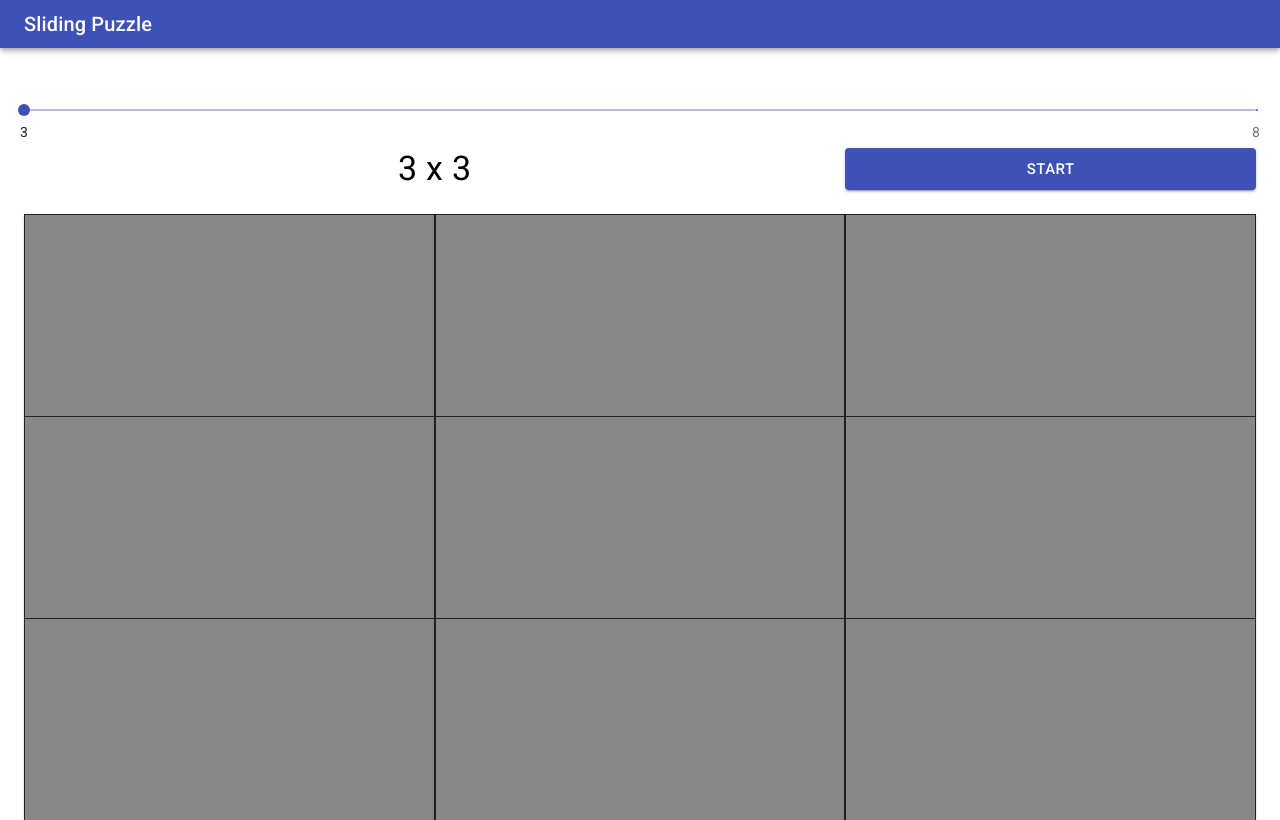
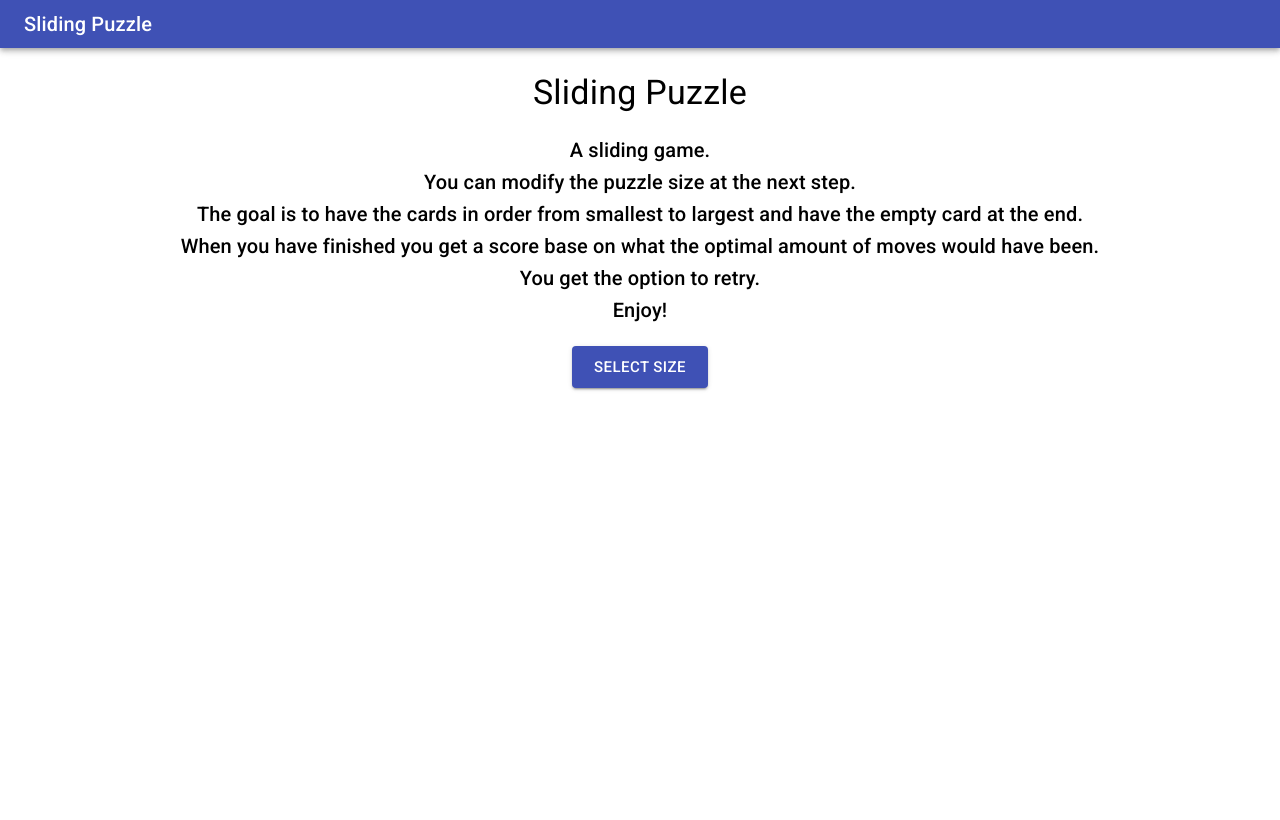
Before and after one commit to Lyr-7D1h/sliding_puzzle, a React (Create React App) app: page / in a window 1280 px wide. Built offline with nearby package versions, Linux system fonts and the light colour scheme.

Commit message:
Renamed file Added description

```diff
--- /dev/null
+++ b/src/features/puzzle/PuzzleDescription.jsx
@@ -0,0 +1,39 @@
+import { Button, Typography } from "@material-ui/core";
+import PropTypes from "prop-types";
+import { React } from "react";
+
+const PuzzleDescription = ({ onClick }) => (
+  <div style={{ textAlign: "center" }}>
+    <Typography variant="h4">Sliding Puzzle</Typography>
+    <Typography style={{ marginTop: "20px" }} variant="h6">
+      A sliding game. <br />
+      You can modify the puzzle size at the next step.
+      <br />
+      The goal is to have the cards in order from smallest to largest and have
+      the empty card at the end. <br />
+      When you have finished you get a score base on what the optimal amount of
+      moves would have been. <br />
+      You get the option to retry. <br /> Enjoy!
+    </Typography>
+    {onClick && (
+      <Button
+        style={{ marginTop: "20px" }}
+        size="large"
+        variant="contained"
+        color="primary"
+        onClick={onClick}
+      >
+        Select Size
+      </Button>
+    )}
+  </div>
+);
+
+PuzzleDescription.propTypes = {
+  onClick: PropTypes.func,
+};
+PuzzleDescription.defaultProps = {
+  onClick: null,
+};
+
+export default PuzzleDescription;
--- a/src/features/puzzle/PuzzlePage.jsx
+++ b/src/features/puzzle/PuzzlePage.jsx
@@ -1,8 +1,9 @@
 import { React, useState } from "react";
 import Page from "../common/Page";
+import PuzzleDescription from "./PuzzleDescription";
 import PuzzleGame from "./PuzzleGame";
 import PuzzleResult from "./PuzzleResult";
-import PuzzleSelectAmount from "./PuzzleSelectAmount";
+import PuzzleSelectSize from "./PuzzleSelectSize";
 
 const defaultSize = 3;
 
@@ -12,6 +13,7 @@ const PuzzlePage = () => {
   const [size, setSize] = useState(defaultSize);
   const [movesCount, setMovesCount] = useState(null);
   const [hasStarted, setHasStarted] = useState(false);
+  const [hasReadDescription, setHasReadDescription] = useState(false);
 
   const handleOnReset = () => {
     setSize(defaultSize);
@@ -20,7 +22,8 @@ const PuzzlePage = () => {
   };
 
   let Content;
-  if (movesCount) {
+  if (movesCount !== null) {
+    // If game finished
     Content = (
       <PuzzleResult
         onReset={handleOnReset}
@@ -29,11 +32,16 @@ const PuzzlePage = () => {
       />
     );
   } else if (hasStarted) {
+    // if game has started
     Content = <PuzzleGame size={size} onFinish={setMovesCount} />;
+  } else if (!hasReadDescription) {
+    // if description not read
+    Content = <PuzzleDescription onClick={() => setHasReadDescription(true)} />;
   } else {
+    // if nothing else select size
     Content = (
       <div style={{ paddingTop: "24px" }}>
-        <PuzzleSelectAmount
+        <PuzzleSelectSize
           defaultValue={defaultSize}
           onClick={() => setHasStarted(true)}
           onChange={(value) => setSize(value)}
--- a/src/features/puzzle/PuzzleSelectAmount.jsx
+++ b/src/features/puzzle/PuzzleSelectSize.jsx
@@ -23,7 +23,7 @@ const marks = [
  * @param {function} onChange - Called on new value and return the power of the value (size of the board)
  * @param {function} onClick - Start the game
  */
-const PuzzleSelectAmount = ({ defaultValue, onChange, onClick }) => {
+const PuzzleSelectSize = ({ defaultValue, onChange, onClick }) => {
   const [value, setValue] = useState(defaultValue);
 
   const handleOnChange = (_event, newValue) => {
@@ -64,15 +64,15 @@ const PuzzleSelectAmount = ({ defaultValue, onChange, onClick }) => {
   );
 };
 
-PuzzleSelectAmount.propTypes = {
+PuzzleSelectSize.propTypes = {
   defaultValue: PropTypes.number,
   onChange: PropTypes.func,
   onClick: PropTypes.func,
 };
-PuzzleSelectAmount.defaultProps = {
+PuzzleSelectSize.defaultProps = {
   defaultValue: 3,
   onChange: null,
   onClick: null,
 };
 
-export default PuzzleSelectAmount;
+export default PuzzleSelectSize;
```
